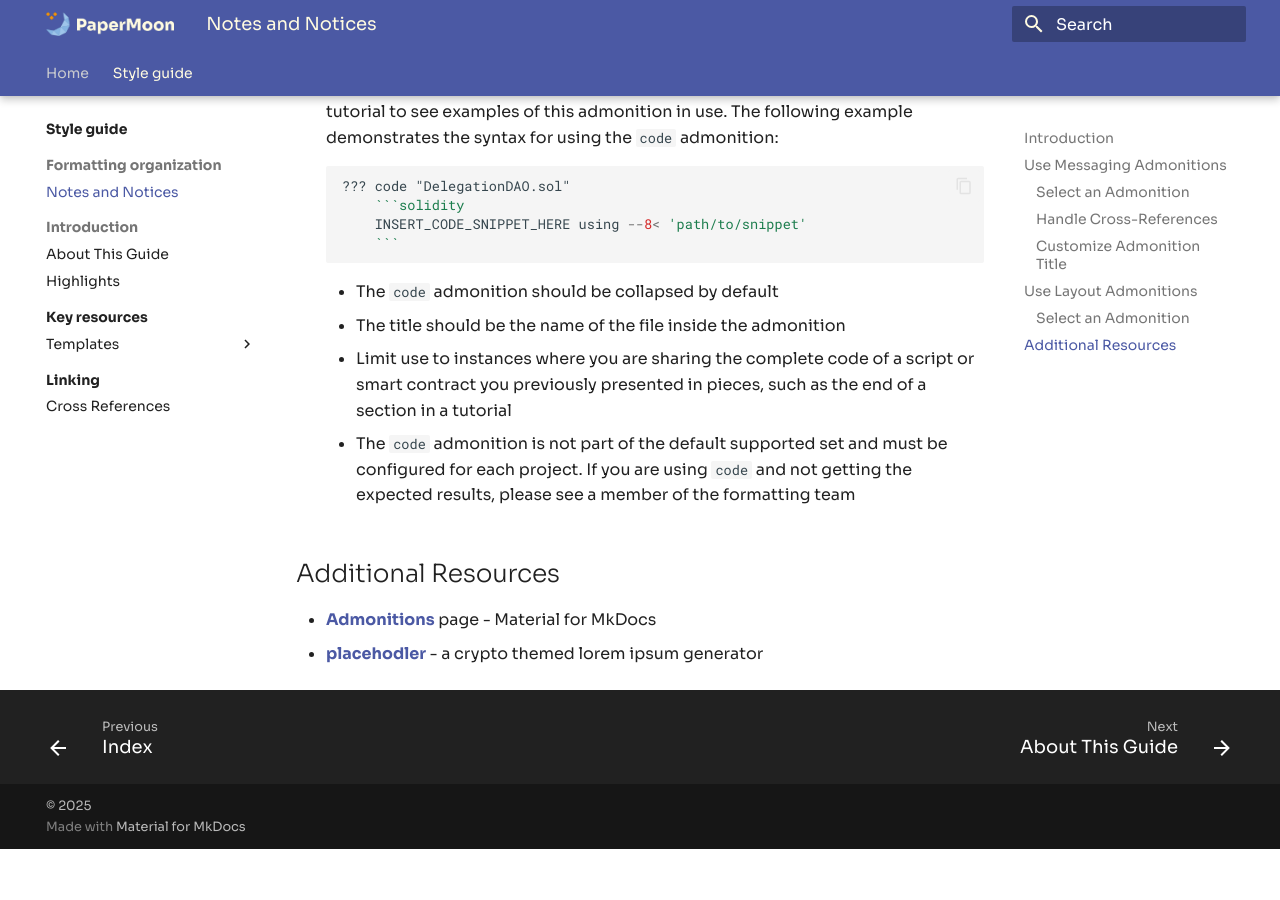
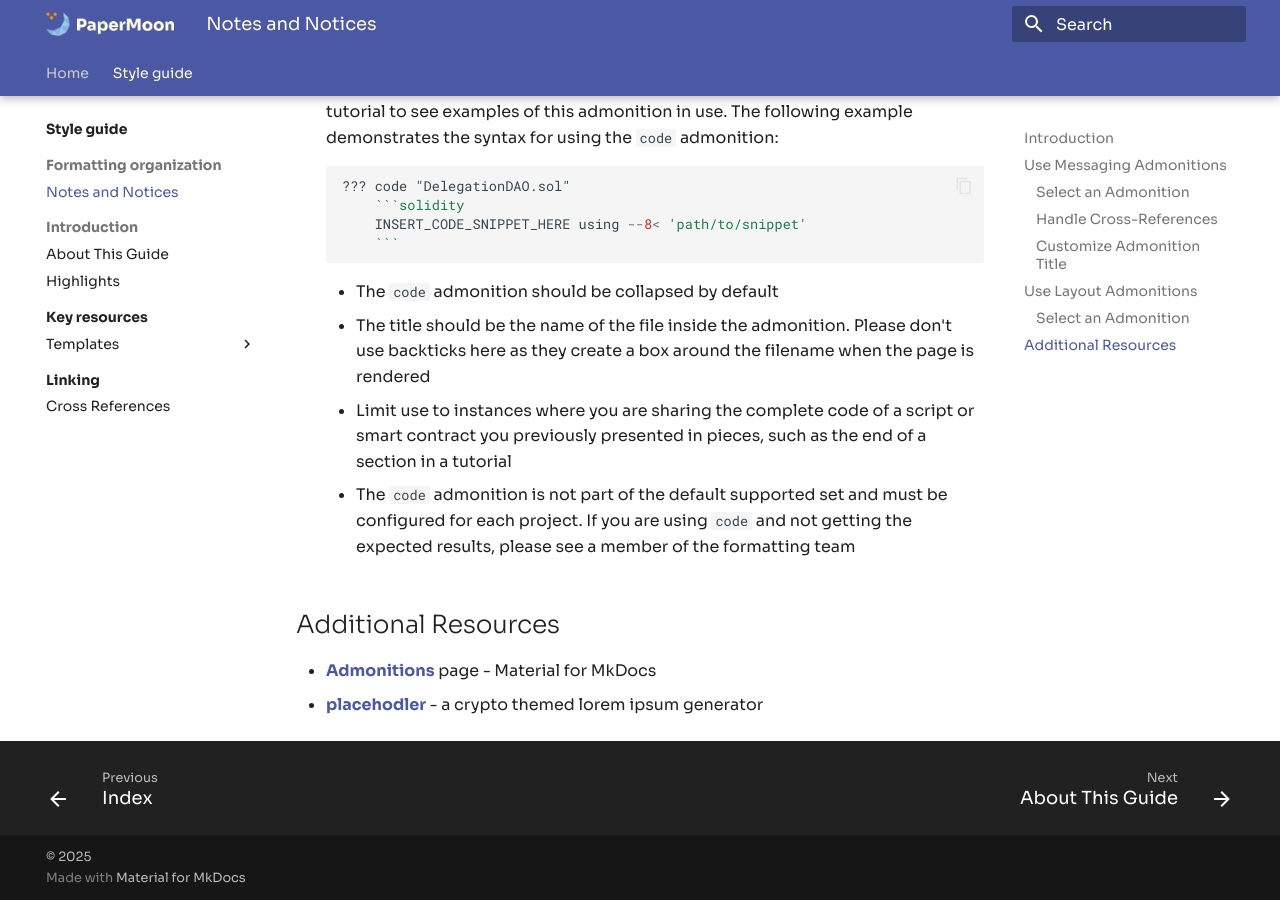
Before and after one commit to papermoonio/papermoonio.github.io, an MkDocs documentation site: the page built from papermoon-docs/style-guide/formatting-organization/notes-and-notices.md, in a window 1280 px wide and 900 px high, scrolled down 2164 px. Built offline with MkDocs 1.6.1 and Material for MkDocs 9.7.7, drawn with Linux system fonts in a browser that asks for light colours; before the commit the page ends 3013 px from its top, so only the background shows below that.

Commit message:
updates code admo copy to include not using backticks in file names on the admo title block

````diff
--- a/papermoon-docs/style-guide/formatting-organization/notes-and-notices.md
+++ b/papermoon-docs/style-guide/formatting-organization/notes-and-notices.md
@@ -72,7 +72,7 @@ The following layout admonition types are available across all projects unless o
     ```
 
     - The `code` admonition should be collapsed by default
-    - The title should be the name of the file inside the admonition
+    - The title should be the name of the file inside the admonition. Please don't use backticks here as they create a box around the filename when the page is rendered
     - Limit use to instances where you are sharing the complete code of a script or smart contract you previously presented in pieces, such as the end of a section in a tutorial
     - The `code` admonition is not part of the default supported set and must be configured for each project. If you are using `code` and not getting the expected results, please see a member of the formatting team
 
````
